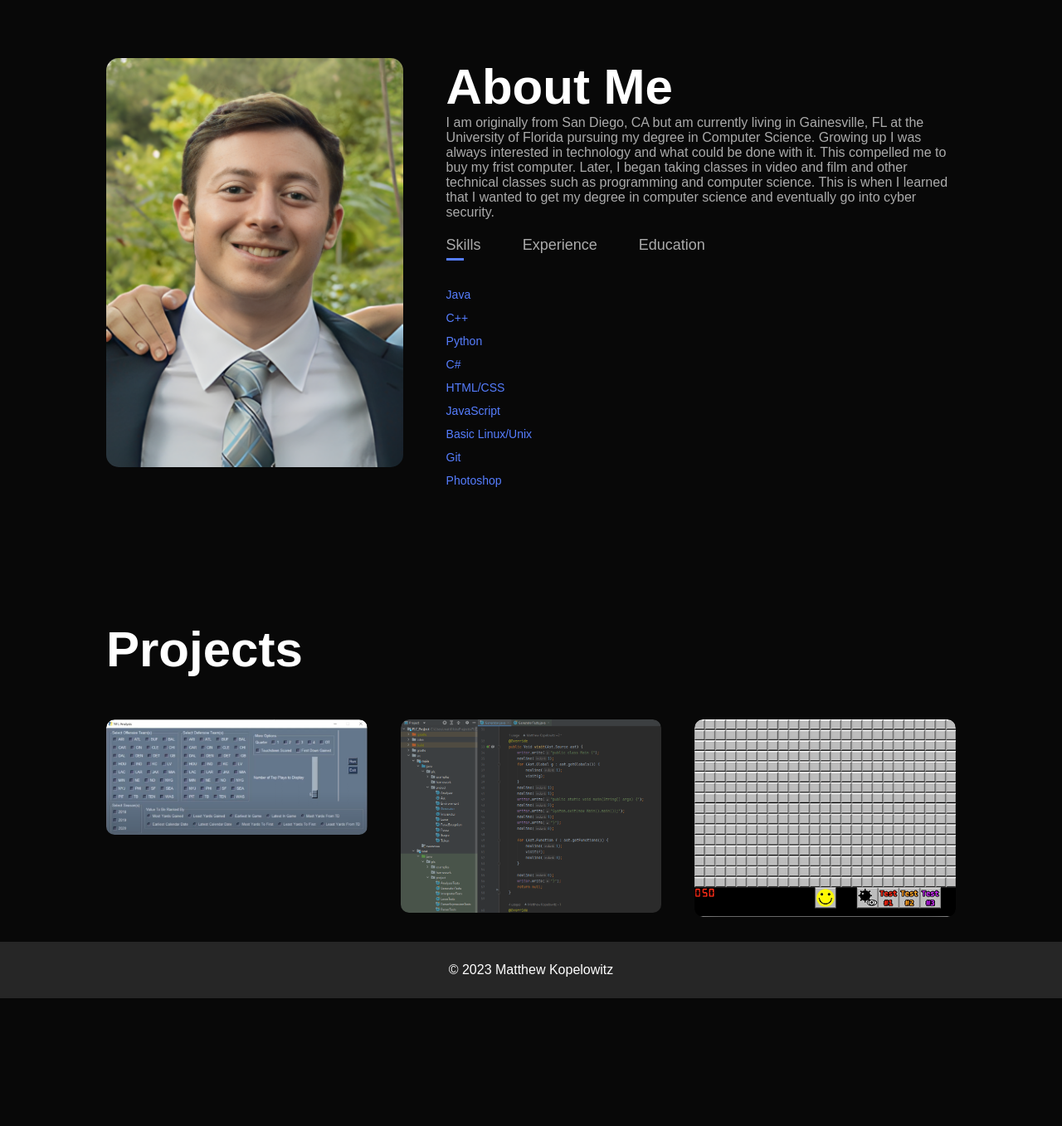
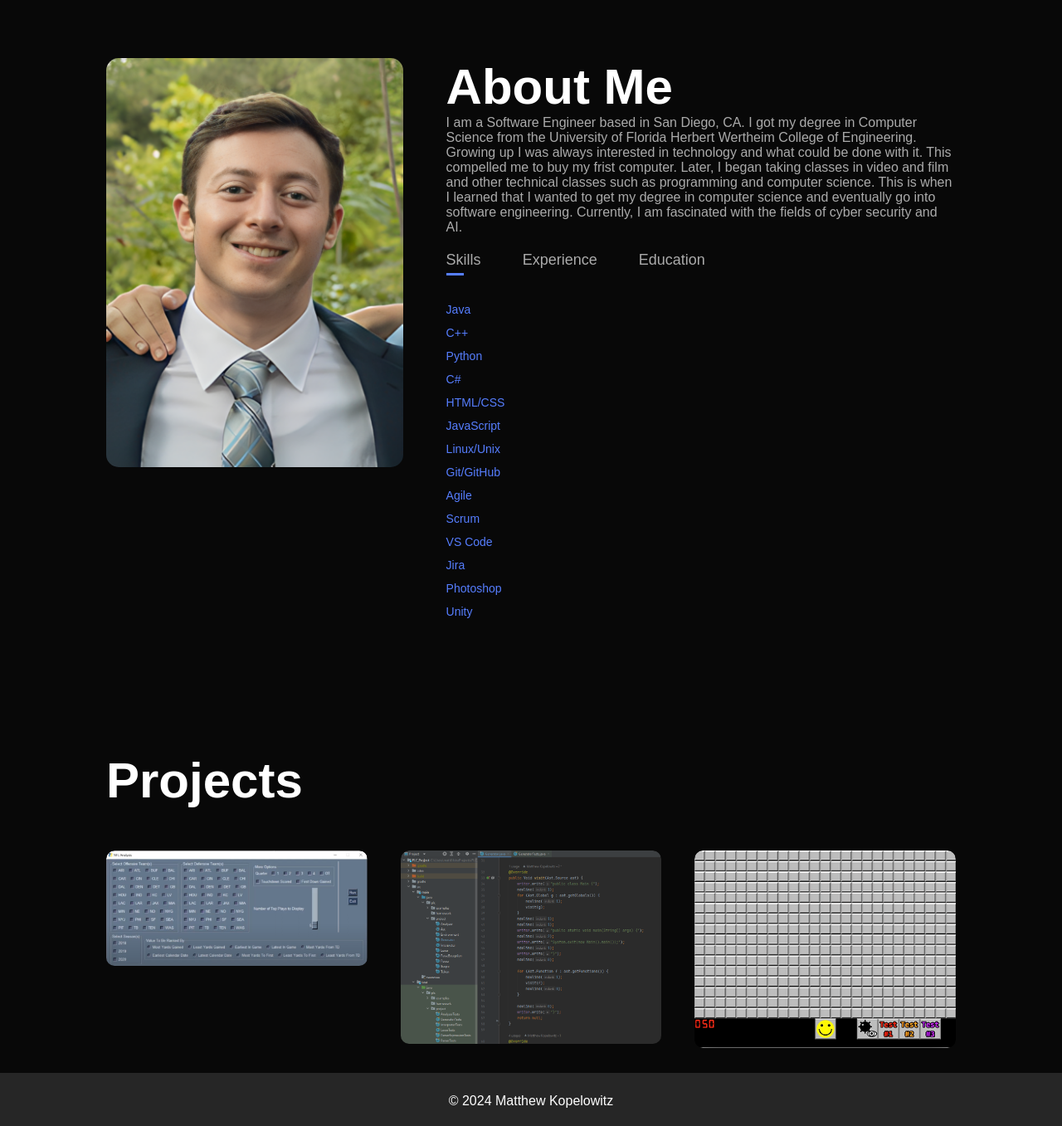
Before and after one commit to mattkopelowitz/Professional-Portfolio, a plain HTML site: page public/index.html in a window 1280 px wide. Shown: the part 820-2177 px from the top of the page at 83% size. Before the commit the page ends 2073 px from the top, so only its background shows below. Drawn offline with Linux system fonts and the light colour scheme.

Commit message:
Update index.html

```diff
--- a/public/index.html
+++ b/public/index.html
@@ -38,7 +38,7 @@
             </div>
             <div class="about-col-2">
                 <h1 class="sub-title">About Me</h1>
-                <p>I am originally from San Diego, CA but am currently living in Gainesville, FL at the University of Florida pursuing my degree in Computer Science. Growing up I was always interested in technology and what could be done with it. This compelled me to buy my frist computer. Later, I began taking classes in video and film and other technical classes such as programming and computer science. This is when I learned that I wanted to get my degree in computer science and eventually go into cyber security.</p>
+                <p>I am a Software Engineer based in San Diego, CA. I got my degree in Computer Science from the University of Florida Herbert Wertheim College of Engineering. Growing up I was always interested in technology and what could be done with it. This compelled me to buy my frist computer. Later, I began taking classes in video and film and other technical classes such as programming and computer science. This is when I learned that I wanted to get my degree in computer science and eventually go into software engineering. Currently, I am fascinated with the fields of cyber security and AI.</p>
 
                 <div class="tab-titles">
                     <p class="tab-links active-link" onclick="opentab('skills')">Skills</p>
@@ -53,9 +53,14 @@
                         <li><span>C#</span></li>
                         <li><span>HTML/CSS</span></li>
                         <li><span>JavaScript</span></li>
-                        <li><span>Basic Linux/Unix</span></li>
-                        <li><span>Git</span></li>
+                        <li><span>Linux/Unix</span></li>
+                        <li><span>Git/GitHub</span></li>
+                        <li><span>Agile</span></li>
+                        <li><span>Scrum</span></li>
+                        <li><span>VS Code</span></li>
+                        <li><span>Jira</span></li>
                         <li><span>Photoshop</span></li>
+                        <li><span>Unity</span></li>
                     </ul>
                 </div>
                 <div class="tab-contents" id="experience">
@@ -107,7 +112,7 @@
         </div>
     </div>
     <div class="copyright">
-        <p>© 2023 Matthew Kopelowitz</p>
+        <p>© 2024 Matthew Kopelowitz</p>
     </div>
 </div>
 
```
